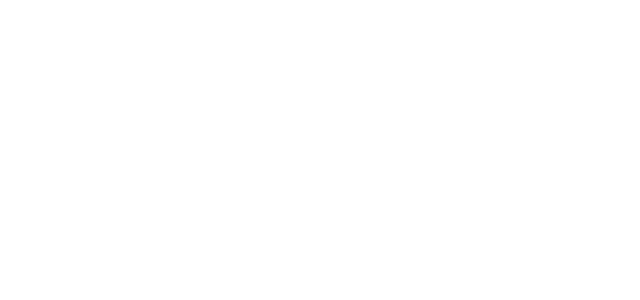
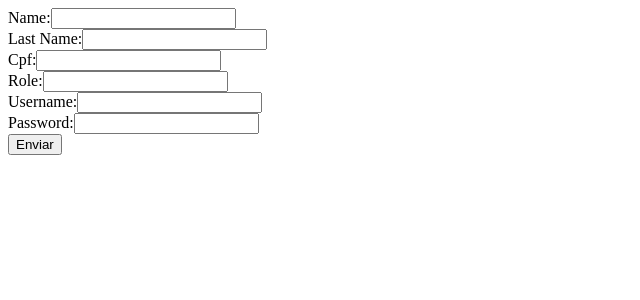
Before and after one commit to ifbianos/ifcoin-front-2, a React (Create React App) app: page /cadastrar in a window 1280 px wide. Before the commit this address had no page. Shown: the top 300 px of the page, without its empty margins (0-640 px from the left). Built offline with nearby package versions, Linux system fonts and the light colour scheme.

Commit message:
COIN-17 setup signin back_front

```diff
--- a/src/index.js
+++ b/src/index.js
@@ -7,6 +7,7 @@ import {
 import App from './App';
 import EventsPage from './pages/events-page/events-page';
 import LoginPage from './pages/login-page/login-page';
+import Signin from './signin/signin';
 
 const root = ReactDOM.createRoot(
   document.getElementById("root")
@@ -17,6 +18,7 @@ root.render(
       <Route path="/" element={<App />} />
       <Route path="/entrar" element={<LoginPage />} />
       <Route path="/eventos" element={<EventsPage />} />
+      <Route path="/cadastrar" element={<Signin />} />
     </Routes>
   </BrowserRouter>
 );
--- a/src/pages/login-page/login-page.jsx
+++ b/src/pages/login-page/login-page.jsx
@@ -1,5 +1,5 @@
 export default function LoginPage() {
     return (
-        <p>Bruno vai fazer essa pagina</p>
+        <p>Bruno vÁi faSSê èsça paJìMa</p>
     )
 }
--- /dev/null
+++ b/src/signin/signin.jsx
@@ -0,0 +1,85 @@
+import { useState } from "react";
+import axios from "axios";
+
+export default function Signin() {
+
+  const [user, setUser] = useState({
+    name: "",
+    lastName: "",
+    cpf: "",
+    role: "",
+    userRequest: {
+        username: "",
+        password: ""
+    }
+  })
+
+  function handleChange(e) {
+    const value = e.target.value;
+    setUser({
+      ...user,
+      [e.target.name]: value
+    });
+  }
+
+  function handleChangeSecond(e) {
+    const value = e.target.value;
+    setUser({
+     ...user,
+      userRequest: {
+        ...user.userRequest,
+        [e.target.name]: value
+      },
+    });
+  }
+
+  function submitData(evt){
+    evt.preventDefault();
+    axios.post('http://localhost:8080/api/user/requestaccount',
+      user
+    )
+    .then(function (response) {
+      console.log(response);
+    })
+    .catch(function (error) {
+      console.log(error);
+    });
+  }
+  return (
+    <form onSubmit={submitData}>
+      <label>
+        Name:
+        <input type="text" name="name" value={user.name} onChange={ handleChange} />
+      </label>
+      <br></br>
+      <label>
+        Last Name:
+        <input type="text" name="lastName" value={user.lastName} onChange={handleChange}/>
+      </label>
+      <br></br>
+      <label>
+        Cpf:
+        <input type="text" name="cpf" value={user.cpf} onChange={handleChange}/>
+      </label>
+      <br></br>
+      <label>
+        Role:
+        <input type="text" name="role" value={user.role} onChange={handleChange}/>
+      </label>
+      <br></br>
+      <label>
+        Username:
+        <input type="text" name="username" value={user.userRequest.username} onChange={handleChangeSecond} />
+      </label>
+      <br></br>
+      <label>
+        Password:
+        <input type="text" name="password" value={user.userRequest.password} onChange={handleChangeSecond}/>
+      </label>
+      <br></br>
+      <input type="submit" value="Enviar" />
+    </form>
+
+
+  );
+}
```
